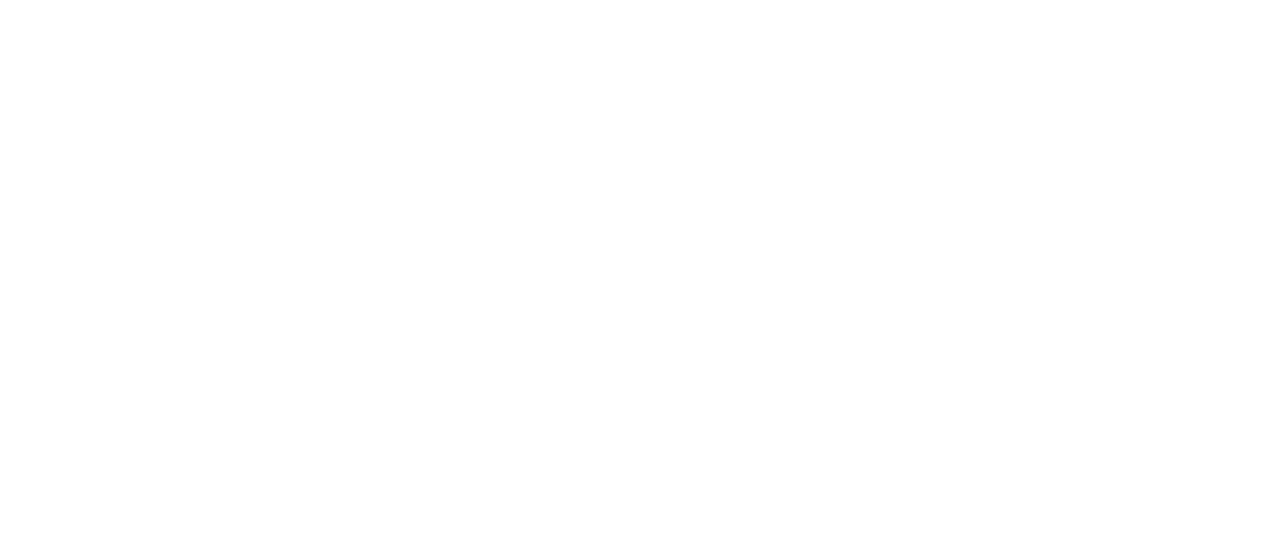
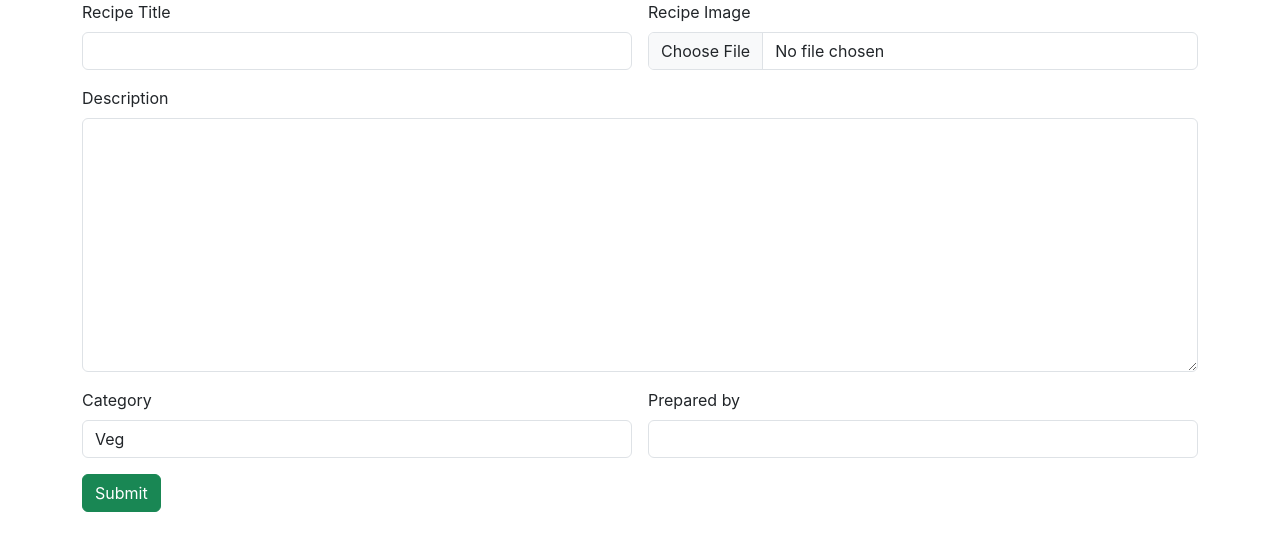
Before and after one commit to gauthmz/Recipe-App-FrontEnd, a React (Create React App) app: page / in a window 1280 px wide. Shown: the top 550 px of the page. Built offline with nearby package versions, Linux system fonts and the light colour scheme.

Commit message:
Add Recipe Completed

```diff
--- a/src/App.js
+++ b/src/App.js
@@ -1,10 +1,11 @@
 import logo from './logo.svg';
 import './App.css';
+import AddRecipe from './components/AddRecipe';
 
 function App() {
   return (
     <div>
-
+      <AddRecipe />
     </div>
   );
 }
--- /dev/null
+++ b/src/components/AddRecipe.jsx
@@ -0,0 +1,59 @@
+import React from 'react'
+
+const AddRecipe = () => {
+    return (
+        <div>
+
+            <div className="container">
+                <div className="row">
+                    <div className="col col-12 col-sm-12 col-md-12 col-lg-12 col-xl-12 col-xxl-12">
+
+                        <div className="row g-3">
+                            <div className="col col-12 col-sm-6 col-md-6 col-lg-6 col-xl-6 col-xxl-6">
+
+                                <label htmlFor="" className="form-label">Recipe Title</label>
+                                <input type="text" className="form-control" />
+                            </div>
+                            <div className="col col-12 col-sm-6 col-md-6 col-lg-6 col-xl-6 col-xxl-6">
+
+                                <label htmlFor="" className="form-label">Recipe Image</label>
+                                <input type="file" name="" id="" className="form-control" />
+
+                            </div>
+                            <div className="col col-12 col-sm-12 col-md-12 col-lg-12 col-xl-12 col-xxl-12">
+
+                                <label htmlFor="" className="form-label">Description</label>
+                                <textarea name="" id="" cols="30" rows="10" className="form-control"></textarea>
+
+                            </div>
+                            <div className="col col-12 col-sm-6 col-md-6 col-lg-6 col-xl-6 col-xxl-6">
+
+                                <label htmlFor="" className="form-label">Category</label>
+                                <select name="" id="" className="form-control">
+                                    <option value="Veg">Veg</option>
+                                    <option value="Non-Veg">Non-Veg</option>
+                                </select>
+
+                            </div>
+                            <div className="col col-12 col-sm-6 col-md-6 col-lg-6 col-xl-6 col-xxl-6">
+
+                                <label htmlFor="" className="form-label">Prepared by</label>
+                                <input type="text" className="form-control" />
+
+                            </div>
+                            <div className="col col-12 col-sm-6 col-md-6 col-lg-6 col-xl-6 col-xxl-6">
+
+                                <button className="btn btn-success">Submit</button>
+
+                            </div>
+                        </div>
+
+                    </div>
+                </div>
+            </div>
+
+        </div>
+    )
+}
+
+export default AddRecipe
```
